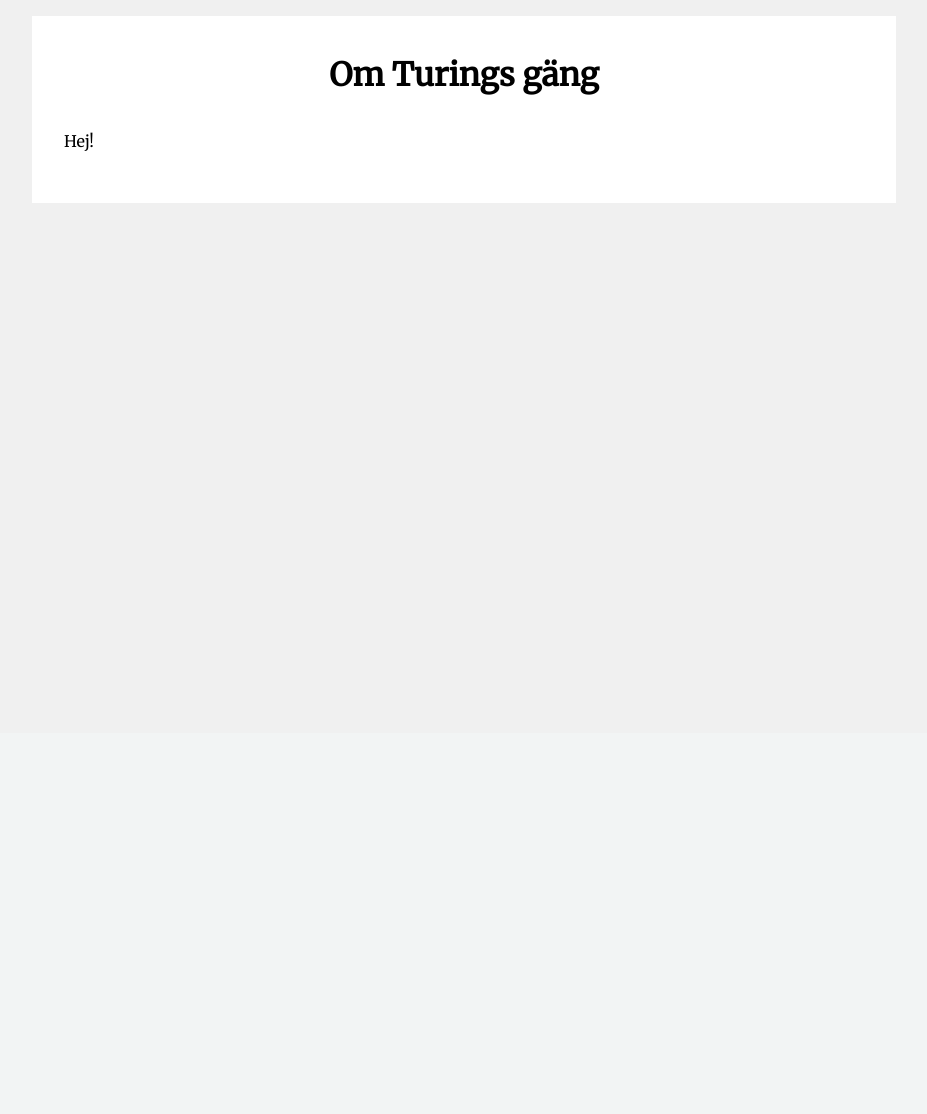
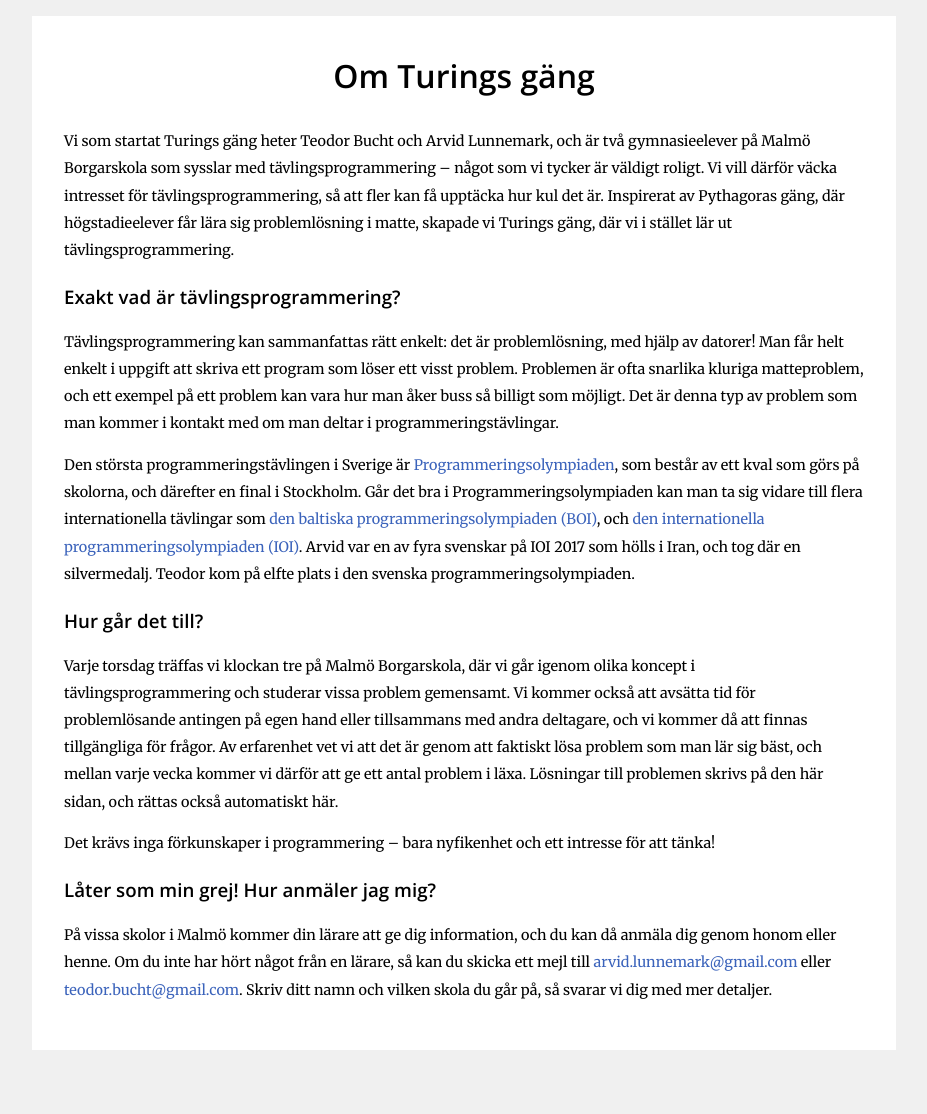
Before and after one commit to arvid220u/turingsgang, a Flask app: page /om in a window 1280 px wide. Shown: the part 67-1181 px from the top of the page, without its empty margins (176-1103 px from the left). Before the commit the page ends 270 px from the top, so only its background shows below. Run offline with Flask 2, Linux system fonts and the light colour scheme.

Commit message:
Update about page

```diff
--- a/static/styles/mainpage.css
+++ b/static/styles/mainpage.css
@@ -335,6 +335,11 @@ table.samples td {
     font-family: Merriweather, serif;
     background-color: rgb(255,255,255);
 }
+
+h1, h2, h3, h4, h5, h6 {
+    font-family: "Open Sans", sans-serif;
+}
+
 h1 {
     text-align: center;
     width: 100%;
@@ -728,3 +733,10 @@ input:focus {
     }
 
 }
+
+
+
+
+#aboutbody p {
+    font-size: 0.9em;
+}
--- a/templates/about.html
+++ b/templates/about.html
@@ -8,9 +8,39 @@
     <div id="aboutbody">
 
         <h1>Om Turings gäng</h1>
+        <p>
+            Vi som startat Turings gäng heter Teodor Bucht och Arvid Lunnemark, och är två gymnasieelever på Malmö Borgarskola som sysslar med tävlingsprogrammering – något som vi tycker är väldigt roligt.
+            Vi vill därför väcka intresset för tävlingsprogrammering, så att fler kan få upptäcka hur kul det är.
+            Inspirerat av Pythagoras gäng, där högstadieelever får lära sig problemlösning i matte, skapade vi Turings gäng, där vi i stället lär ut tävlingsprogrammering.
+        </p>
 
+        <h3>
+            Exakt vad är tävlingsprogrammering?
+        </h3>
         <p>
-        Hej!
+            Tävlingsprogrammering kan sammanfattas rätt enkelt: det är problemlösning, med hjälp av datorer!
+            Man får helt enkelt i uppgift att skriva ett program som löser ett visst problem.
+            Problemen är ofta snarlika kluriga matteproblem, och ett exempel på ett problem kan vara hur man åker buss så billigt som möjligt.
+            Det är denna typ av problem som man kommer i kontakt med om man deltar i programmeringstävlingar.
+        </p>
+        <p>
+        Den största programmeringstävlingen i Sverige är <a href="http://progolymp.se">Programmeringsolympiaden</a>, som består av ett kval som görs på skolorna, och därefter en final i Stockholm. Går det bra i Programmeringsolympiaden kan man ta sig vidare till flera internationella tävlingar som <a href="http://progolymp.se/tavling/internationell/">den baltiska programmeringsolympiaden (BOI)</a>, och <a href="http://progolymp.se/tavling/internationell/">den internationella programmeringsolympiaden (IOI)</a>. Arvid var en av fyra svenskar på IOI 2017 som hölls i Iran, och tog där en silvermedalj. Teodor kom på elfte plats i den svenska programmeringsolympiaden.
+        </p>
+
+        <h3>
+            Hur går det till?
+        </h3>
+        <p>
+            Varje torsdag träffas vi klockan tre på Malmö Borgarskola, där vi går igenom olika koncept i tävlingsprogrammering och studerar vissa problem gemensamt. Vi kommer också att avsätta tid för problemlösande antingen på egen hand eller tillsammans med andra deltagare, och vi kommer då att finnas tillgängliga för frågor. Av erfarenhet vet vi att det är genom att faktiskt lösa problem som man lär sig bäst, och mellan varje vecka kommer vi därför att ge ett antal problem i läxa. Lösningar till problemen skrivs på den här sidan, och rättas också automatiskt här.
+            <p>
+            Det krävs inga förkunskaper i programmering – bara nyfikenhet och ett intresse för att tänka!
+            </p>
+        </p>
+        <h3>
+            Låter som min grej! Hur anmäler jag mig?
+        </h3>
+        <p>
+        På vissa skolor i Malmö kommer din lärare att ge dig information, och du kan då anmäla dig genom honom eller henne. Om du inte har hört något från en lärare, så kan du skicka ett mejl till <a href="mailto:arvid.lunnemark@gmail.com">arvid.lunnemark@gmail.com</a> eller <a href="mailto:teodor.bucht@gmail.com">teodor.bucht@gmail.com</a>. Skriv ditt namn och vilken skola du går på, så svarar vi dig med mer detaljer.
         </p>
 
     </div>
```
